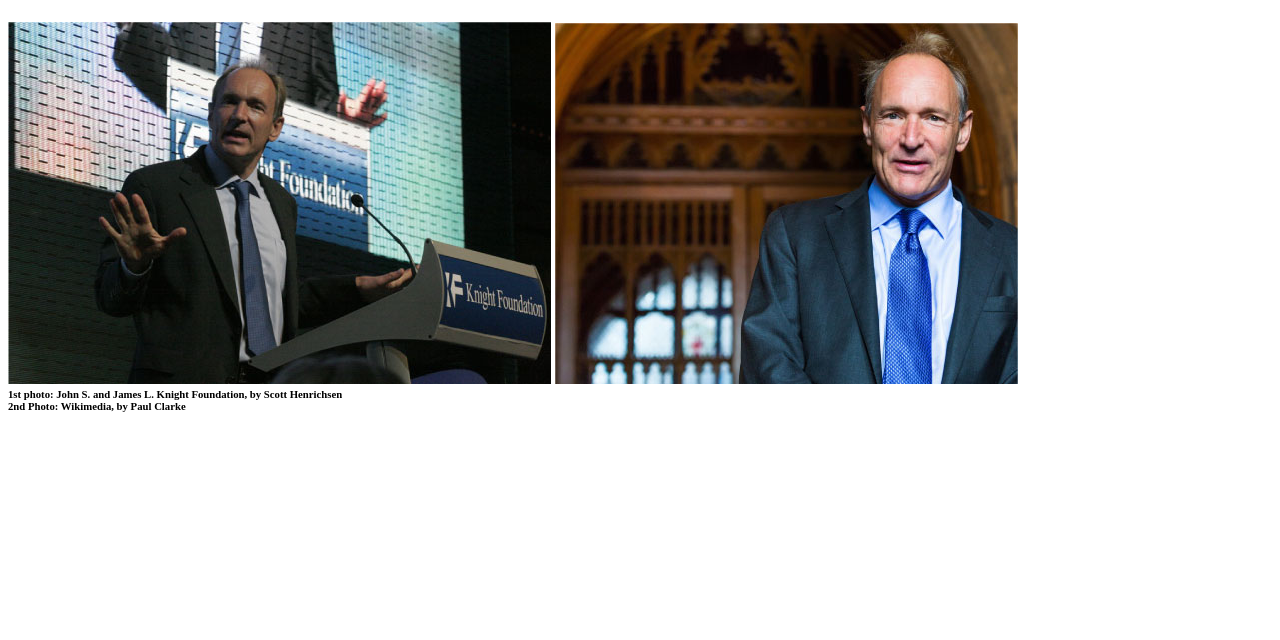
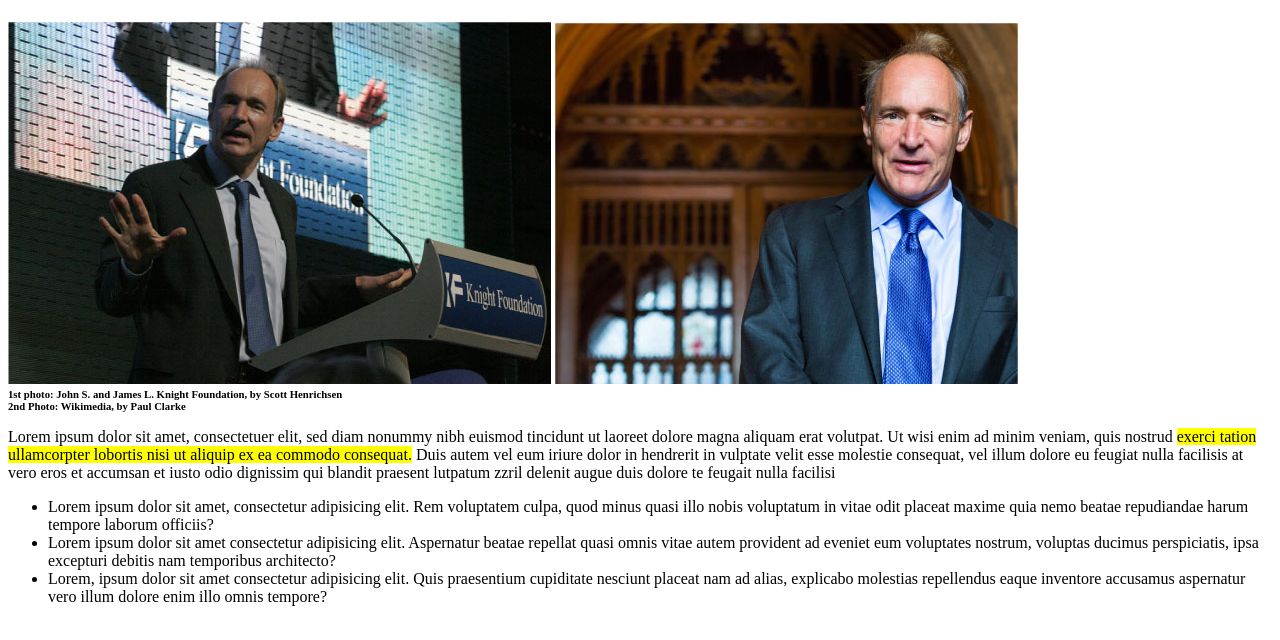
Before and after one commit to MarcoAmantea/html-css-booleaner, a plain HTML site: page index.html in a window 1280 px wide. Shown: the part 122-762 px from the top of the page. Drawn offline with Linux system fonts and the light colour scheme.

Commit message:
feat: paragraph and unordered list

```diff
--- a/css/style.css
+++ b/css/style.css
@@ -18,3 +18,6 @@
 .booleaner{
     color: #3793fd;
 }
+.highlighted-text{
+    background-color: yellow;
+}
--- a/index.html
+++ b/index.html
@@ -24,6 +24,27 @@
         <h6 class="margin">2nd Photo: Wikimedia, by Paul Clarke</h6>
     </section>
 
+    <section>
+        <p>Lorem ipsum dolor sit amet, consectetuer elit, sed diam nonummy nibh euismod tincidunt ut laoreet dolore
+            magna aliquam erat volutpat. Ut wisi enim ad minim veniam, quis nostrud <span
+                class="highlighted-text">exerci tation ullamcorpter lobortis nisi ut aliquip ex ea commodo
+                consequat.</span> Duis autem vel eum iriure dolor in hendrerit in vulptate velit esse molestie
+            consequat, vel illum dolore eu feugiat nulla facilisis at vero eros et accumsan et iusto odio dignissim qui
+            blandit praesent lutpatum zzril delenit augue duis dolore te feugait nulla facilisi
+        <ul>
+            <li>Lorem ipsum dolor sit amet, consectetur adipisicing elit. Rem voluptatem culpa, quod minus quasi illo
+                nobis voluptatum in vitae odit placeat maxime quia nemo beatae repudiandae harum tempore laborum
+                officiis?</li>
+            <li>Lorem ipsum dolor sit amet consectetur adipisicing elit. Aspernatur beatae repellat quasi omnis vitae
+                autem provident ad eveniet eum voluptates nostrum, voluptas ducimus perspiciatis, ipsa excepturi debitis
+                nam temporibus architecto?</li>
+            <li>Lorem, ipsum dolor sit amet consectetur adipisicing elit. Quis praesentium cupiditate nesciunt placeat
+                nam ad alias, explicabo molestias repellendus eaque inventore accusamus aspernatur vero illum dolore
+                enim illo omnis tempore?</li>
+        </ul>
+        </p>
+    </section>
+
 
 </body>
 
```
